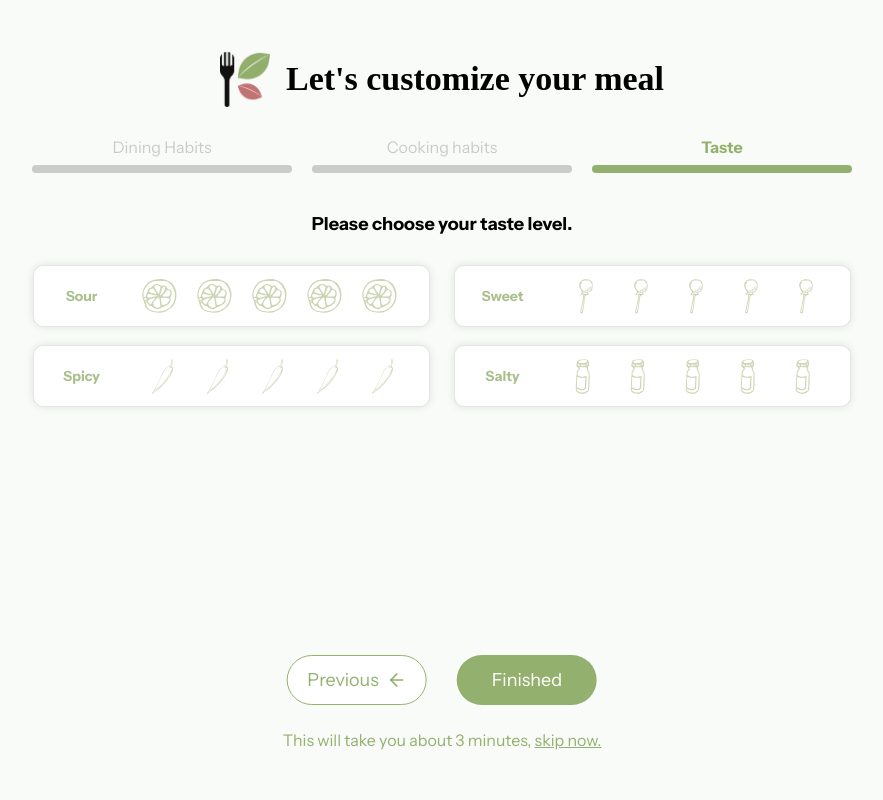
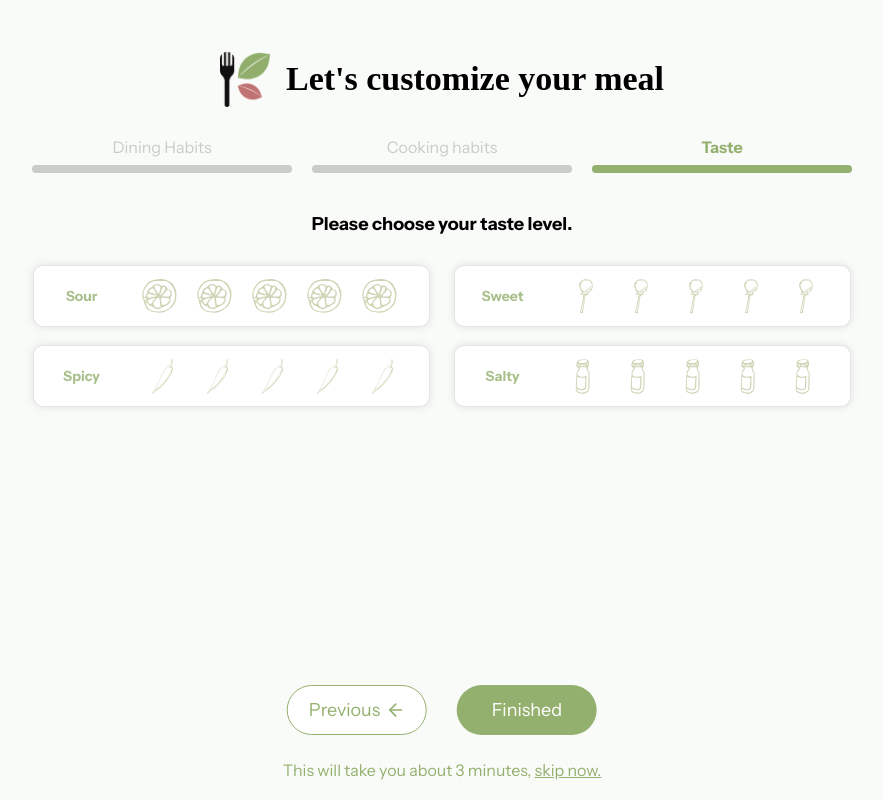
Before and after one commit to PQ-XY/ai-meal-planner, a React (Create React App) app: page /invest/3-1 in a window 1280 px wide. Shown: the whole page, without its empty margins (198-1081 px from the left). Built offline with nearby package versions, Linux system fonts and the light colour scheme; a web font is replaced by a local one.

Commit message:
buttons update

```diff
--- a/src/Components/NextButton.css
+++ b/src/Components/NextButton.css
@@ -4,10 +4,9 @@
   display: flex;
   flex-direction: column;
   align-items: center;
-  justify-content: center;
   position: fixed;
-  bottom: 50px; /* Fixed position from the bottom */
-  left: 50%; /* Center horizontally */
+  bottom: 20px;
+  margin-left: 50%; /* Center horizontally */
   transform: translateX(-50%);
   gap: 25px;
 }
@@ -15,6 +14,7 @@
 .next-button {
   font-family: 'Instrument Sans', serif;
   display: flex;
+  gap: 5px;
   align-items: center; /* Align text and icon vertically */
   justify-content: center; /* Center the content inside the button */
   background-color: white; /* Button background */
@@ -45,12 +45,10 @@
 }
 
 .arrow-icon {
-  margin-left: 8px; /* Space between text and icon */
   color: #94B06E; /* Set the icon color */
 }
 
 .arrow-gray{
-  margin-left: 8px; /* Space between text and icon */
   color: #cacaca; /* Set the icon color */
 }
 
@@ -86,6 +84,7 @@
 .button-gray{
   font-family: 'Instrument Sans', serif;
   display: flex;
+  gap: 5px;
   align-items: center; /* Align text and icon vertically */
   justify-content: center; /* Center the content inside the button */
   background-color: white; /* Button background */
```
